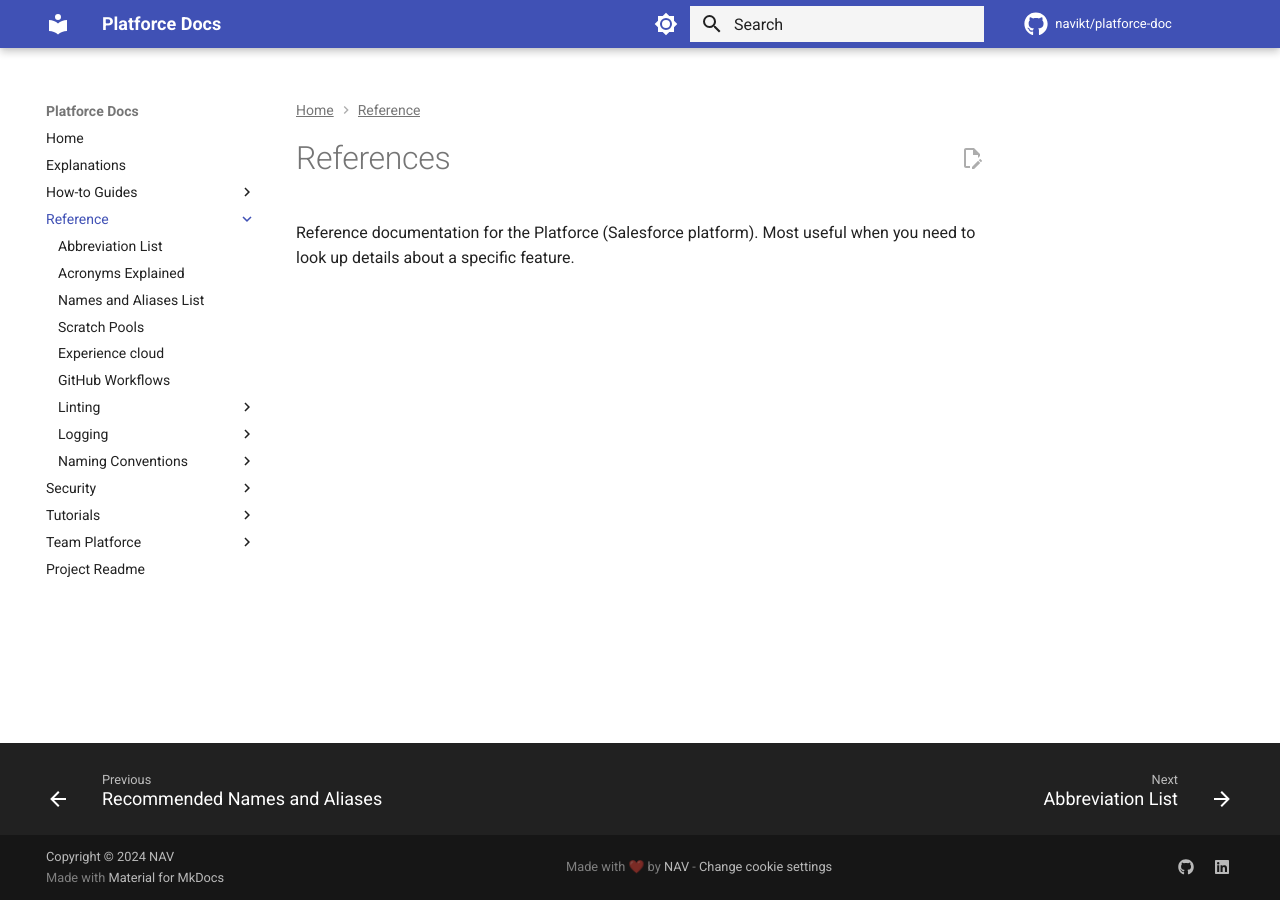
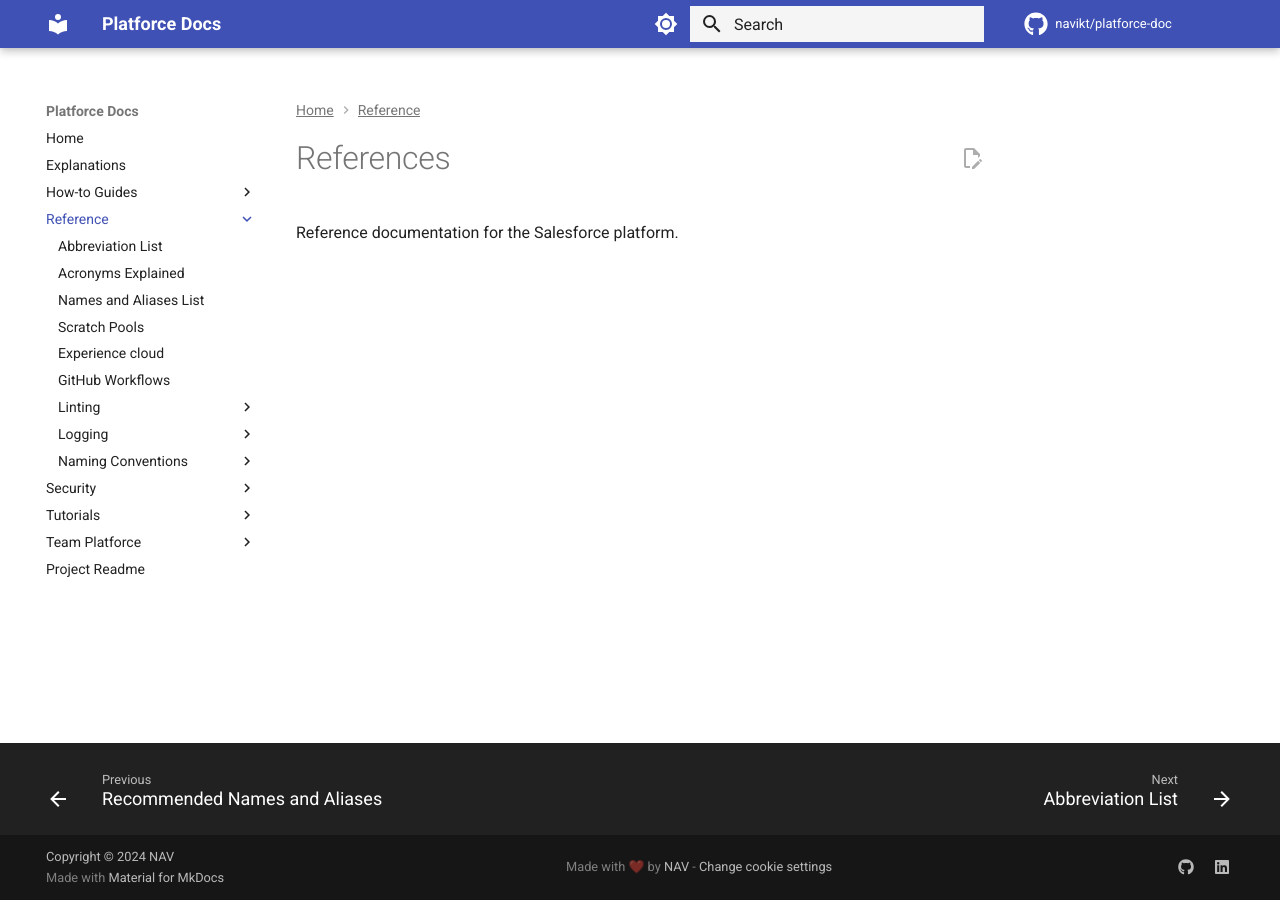
Before and after one commit to navikt/platforce-doc, an MkDocs documentation site: the page built from docs/reference/index.md, in a window 1280 px wide. Built offline with MkDocs 1.6.1 and Material for MkDocs 9.7.7, drawn with Linux system fonts in a browser that asks for light colours; comment, search, counter and statistics services are not loaded.

Commit message:
trim fat

```diff
--- a/docs/reference/index.md
+++ b/docs/reference/index.md
@@ -1,3 +1,3 @@
 # References
 
-Reference documentation for the Platforce (Salesforce platform). Most useful when you need to look up details about a specific feature.
+Reference documentation for the Salesforce platform.
```
Also changed, not shown: docs/how-to-guides/index.md (+1 -1 lines).
